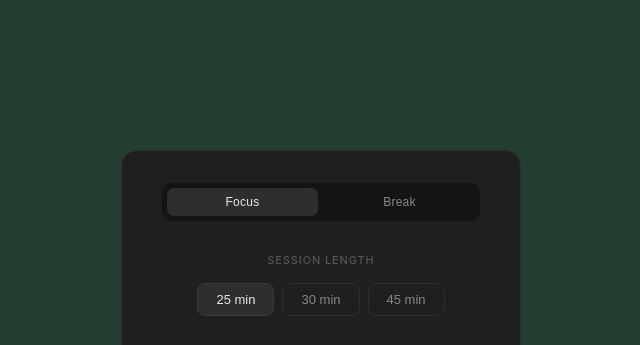
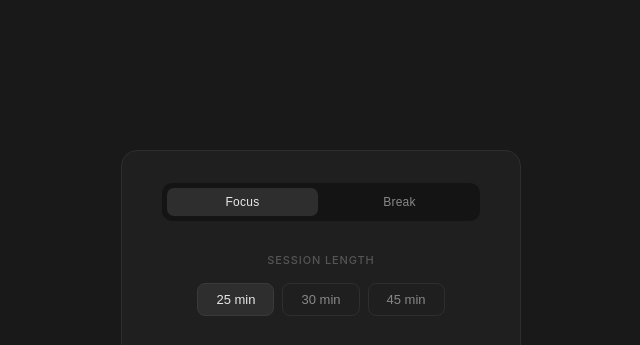
Before and after one commit to Alexfionn/pomodoro, a plain HTML site: page index.html in a window 1280 px wide. Shown: the top 345 px of the page, without its empty margins (319-959 px from the left). Drawn offline with Linux system fonts and the light colour scheme.

Commit message:
Change background color of body in index.html

```diff
--- a/index.html
+++ b/index.html
@@ -6,7 +6,7 @@
 <title>Pomodoro</title>
 <style>
   * { box-sizing: border-box; margin: 0; padding: 0; }
-  body { background: #213e30; color: #e8e8e8; font-family: -apple-system, 'Inter', 'Segoe UI', sans-serif; }
+  body { background: #191919; color: #e8e8e8; font-family: -apple-system, 'Inter', 'Segoe UI', sans-serif; }
   .wrap { min-height: 100vh; display: flex; align-items: center; justify-content: center; padding: 2rem 1rem; }
   .card { background: #1f1f1f; border: 1px solid #2e2e2e; border-radius: 16px; padding: 2rem 2.5rem 2.5rem; width: 100%; max-width: 400px; text-align: center; }
   .mode-tabs { display: flex; gap: 6px; background: #141414; border-radius: 10px; padding: 5px; margin-bottom: 2rem; }
```
